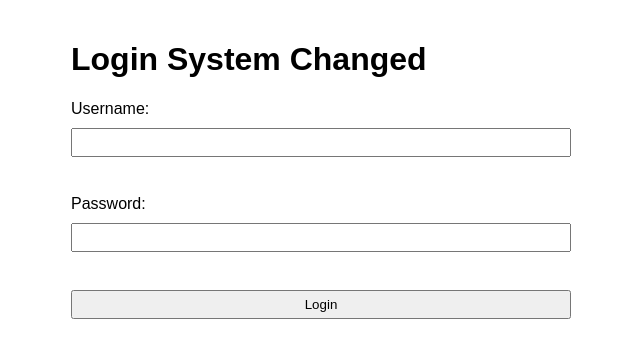
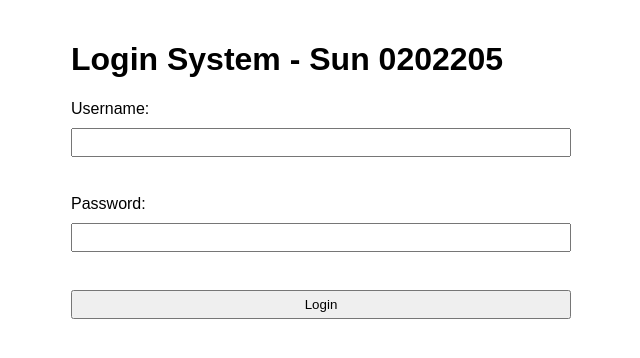
Before and after one commit to jorgeandresfloreszepeda/js-security-examples_01, a website: page index.html in a window 1280 px wide. Shown: the whole page, without its empty margins (319-959 px from the left). Drawn offline with Linux system fonts and the light colour scheme.

Commit message:
Changes on title

```diff
--- a/index.html
+++ b/index.html
@@ -1,13 +1,15 @@
 <!DOCTYPE html>
 <html lang="en">
+
 <head>
   <meta charset="UTF-8" />
   <meta name="viewport" content="width=device-width, initial-scale=1.0" />
   <title>JS Security Examples</title>
   <link rel="stylesheet" href="style.css" />
 </head>
+
 <body>
-    <h1>Login System Changed</h1>
+  <h1>Login System - Sun 0202205</h1>
   <form id="loginForm">
     <label for="username">Username:</label>
     <input type="text" id="username" name="username" required />
@@ -20,4 +22,5 @@
   <div id="message"></div>
   <script src="script.js"></script>
 </body>
+
 </html>
```
Lines whose indentation alone changed are shown as unchanged.
